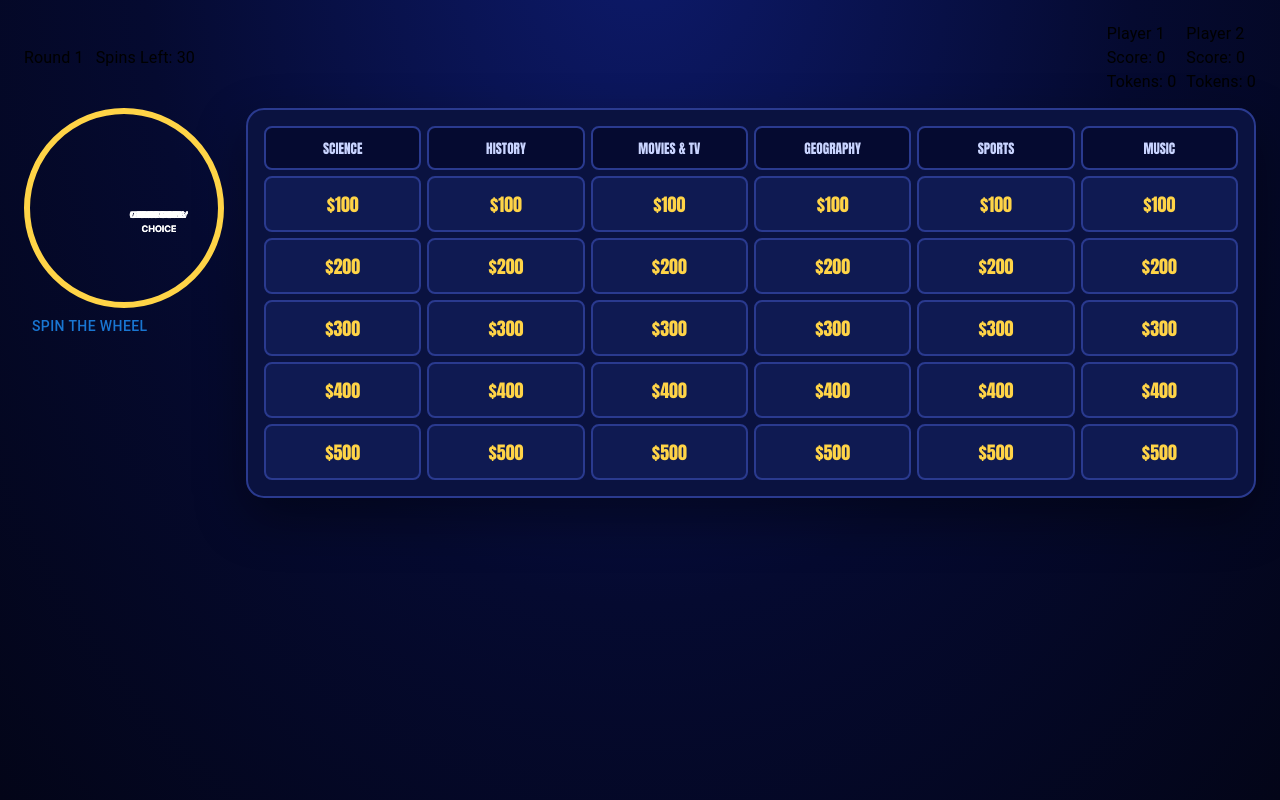
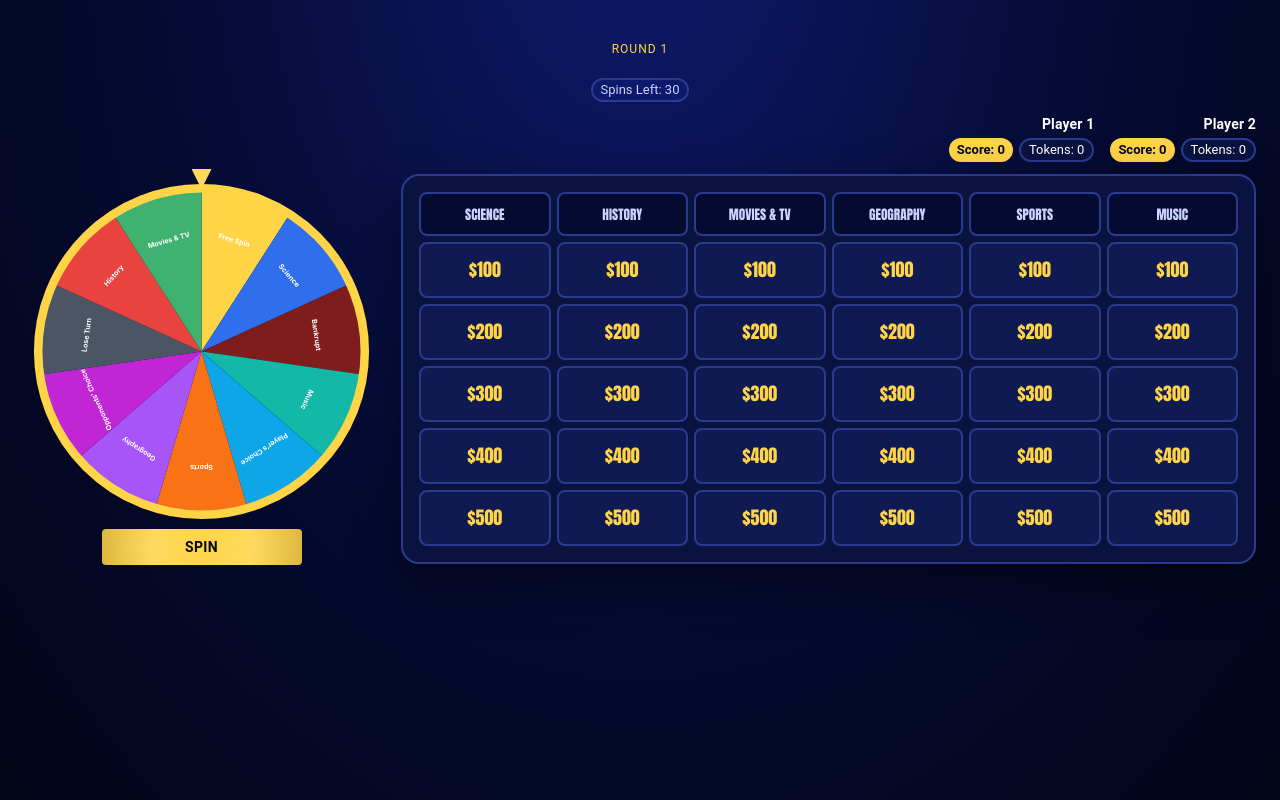
Before and after one commit to cscialex/Team-Dream-Wheel-of-Jeopardy, a React (Vite) app in the folder frontend/: page / in a window 1280 px wide. Built offline with nearby package versions, Linux system fonts and the light colour scheme.

Commit message:
wheel spins, fixed layout

```diff
--- a/frontend/package.json
+++ b/frontend/package.json
@@ -12,7 +12,9 @@
     "@emotion/react": "^11.14.0",
     "@emotion/styled": "^11.14.1",
     "@mui/material": "^9.2.0",
+    "d3-shape": "^3.2.0",
     "react": "^19.2.7",
+    "react-custom-roulette-r19": "^2.0.3",
     "react-dom": "^19.2.7"
   },
   "devDependencies": {
--- a/frontend/src/components/screens/game-screen/GameScreen.module.css
+++ b/frontend/src/components/screens/game-screen/GameScreen.module.css
@@ -9,16 +9,6 @@
 	padding: 22px 24px 30px;
 	box-sizing: border-box;
 	position: relative;
-}
-
-.topBar {
-	width: 100%;
-	display: flex;
-	align-items: center;
-	justify-content: space-between;
-	gap: 16px;
-	margin-bottom: 14px;
-	flex-wrap: wrap;
 }
 
 .topBarLeft {
--- a/frontend/src/components/screens/game-screen/GameScreen.tsx
+++ b/frontend/src/components/screens/game-screen/GameScreen.tsx
@@ -3,7 +3,7 @@ import Typography from "@mui/material/Typography";
 
 import styles from "./GameScreen.module.css";
 import {
-  type WheelPlayer,
+  type Player,
   type Cell,
   makeBoard,
   valuesForRound,
@@ -13,6 +13,7 @@ import {
 
 import { QuestionBoard } from "./question-board/QuestionBoard";
 import WheelComponent from "./wheel-component/WheelComponent";
+import TopBar from "../../top-bar/TopBar";
 
 export type GameScreenProps = {
   playerCount?: 2 | 3 | 4;
@@ -20,12 +21,13 @@ export type GameScreenProps = {
 }
 
 type GameState = {
-  players: WheelPlayer[];
+  players: Player[];
   currentPlayerIndex: number;
   round: 1 | 2;
   spinsRemaining: number;
   board: Cell[][];
   activeCategory: number | null;
+  announcer: "";
 }
 
 function initialState(
@@ -34,6 +36,7 @@ function initialState(
 ): GameState {
   return {
     players: Array.from({ length: playerCount }, (_, i) => ({
+      id: i,
       name: `Player ${i + 1}`,
       score: 0,
       tokens: 0,
@@ -43,6 +46,7 @@ function initialState(
     spinsRemaining: spinsPerRound,
     board: makeBoard(valuesForRound(1)),
     activeCategory: null,
+    announcer: ""
   };
 }
 
@@ -61,6 +65,7 @@ export function GameScreen({
     state.board[category].some((cell) => !cell.answered);
 
   const handleSpin = () => {
+
     console.log("TODO: Spin");
   };
 
@@ -79,29 +84,12 @@ export function GameScreen({
 
   return (
     <div className={styles.layout}>
-      <div className={styles.topBar}>
-        <div className={styles.topBarLeft}>
-          <Typography>Round {state.round}</Typography>
-          <Typography>Spins Left: {state.spinsRemaining}</Typography>
-        </div>
-
-        <div className={styles.scoreboard}>
-          {state.players.map((player) => (
-            <div key={player.name}>
-              <Typography>{player.name}</Typography>
-              <Typography>Score: {player.score}</Typography>
-              <Typography>Tokens: {player.tokens}</Typography>
-            </div>
-          ))}
-        </div>
-      </div>
+      <TopBar announcerText={state.announcer} players={state.players} currentRound={state.round} spinsLeft={state.spinsRemaining} />
 
       <div className={styles.mainRow}>
         <WheelComponent
           sectors={SECTORS}
           canSpin
-          isSpinning={false}
-          onSpin={handleSpin}
         />
 
         <QuestionBoard
--- a/frontend/src/components/screens/game-screen/wheel-component/WheelComponent.module.css
+++ b/frontend/src/components/screens/game-screen/wheel-component/WheelComponent.module.css
@@ -1,31 +1,43 @@
-.wheelWrapper {
+.layout {
+	flex: 1;
+	display: flex;
+	flex-direction: column;
 	position: relative;
-	width: 200px;
-	height: 200px;
 }
 
-.wheel {
-	width: 200px;
-	height: 200px;
-	border-radius: 50%;
-	border: 6px solid var(--color-gold);
-	position: relative;
-	transition: transform 3s cubic-bezier(0.17, 0.67, 0.2, 1);
+.trianglePointer {
+	position: absolute;
+	top: -5px;
+	left: 50%;
+	transform: translateX(-50%);
+	width: 20px;
+	height: 20px;
+	background-color: var(--color-gold-light);
+	clip-path: polygon(0% 0%, 100% 0%, 50% 100%);
+	z-index: 1;
 }
 
-.wheelLabel {
-	position: absolute;
-	top: 50%;
-	left: 50%;
-	width: 70px;
-	text-align: center;
-	color: var(--color-white);
-
-	font-size: 9px;
-	font-weight: bolder;
-	text-transform: uppercase;
+.wheelWrapper {
+	flex: 1;
 }
 
-.buttonStyle {
+.sectorLabel {
+	text-align: center;
+	font-size: 5px;
+	overflow-wrap: break-word;
+	font-weight: bold;
+	color: var(--color-white);
+}
 
+.buttonWrapper {
+	display: flex;
+	margin: auto;
 }
+
+.spinButton {
+	width: 200px;
+	background: #FFD447;
+	background: radial-gradient(circle, rgba(255, 212, 71, 1) 0%, rgba(255, 217, 98, 1) 50%, rgba(222, 184, 61, 1) 100%);
+	color: var(--color-navy-900) !important;
+	font-weight: bold !important;
+}
--- a/frontend/src/components/screens/game-screen/wheel-component/WheelComponent.tsx
+++ b/frontend/src/components/screens/game-screen/wheel-component/WheelComponent.tsx
@@ -1,33 +1,149 @@
-import { Button } from "@mui/material";
 import styles from "./WheelComponent.module.css";
 import type { Sector } from "../../../../types/wheelGame";
+import { useEffect, useMemo, useRef, useState } from "react";
+import { arc } from "d3-shape";
+import Button from "@mui/material/Button";
+
+const SPIN_DURATION_MS = 4000;
+const NUM_SPINS = 4;
 
 export type WheelComponentProps = {
   sectors: Sector[];
-    isSpinning: boolean;
   canSpin: boolean;
-    onSpin: () => void;
+};
+
+export default function WheelComponent({
+  sectors,
+  canSpin,
+}: WheelComponentProps) {
+  const [rotation, setRotation] = useState<number>(0);
+  const [isSpinning, setIsSpinning] = useState<boolean>(false);
+  const sectorSize = 360 / sectors.length;
+  const [result, setResult] = useState<Sector | null>(null);
+  const spinTimeoutRef = useRef<ReturnType<typeof setTimeout> | null>(null);
+
+  // svg settings
+  const viewboxSize = 250;
+  const wheelCenter = viewboxSize / 2;
+  const pathGenerator = arc()
+    .innerRadius(0)
+    .outerRadius(wheelCenter - 10);
+
+  function createArcPath(startAngle: number, endAngle: number) {
+    const toRadians = (numDegrees: number) => (numDegrees * Math.PI) / 180;
+
+    return pathGenerator({
+      startAngle: toRadians(startAngle),
+      endAngle: toRadians(endAngle),
+    });
   }
 
-export default function WheelComponent({sectors, isSpinning, canSpin, onSpin}: WheelComponentProps) {
+  // Pass a copy of the sectors into the shuffle so we dont modify in place
+  // with the Fisher Yates algorithm
+  const wheelSectors = useMemo(() => {
+    return shuffle([...sectors]);
+  }, [sectors]);
+
+  const handleSpin = () => {
+    if (isSpinning || !canSpin) return;
+
+    setIsSpinning(true);
+
+    const randomOffset = Math.random() * 360;
+    const sectorTargetRotation = rotation + NUM_SPINS * 360 + randomOffset;
+
+    setRotation(sectorTargetRotation);
+
+    spinTimeoutRef.current = setTimeout(() => {
+      // Strip the target rotation of the additional 360s from NumSpins
+      const normalizedAngle = ((sectorTargetRotation % 360) + 360) % 360;
+      const pointerAngle = (360 - normalizedAngle + 360) % 360;
+      const landedIndex =
+        Math.floor(pointerAngle / sectorSize) % wheelSectors.length;
+      const landedSector = wheelSectors[landedIndex];
+
+      setResult(landedSector);
+      setIsSpinning(false);
+      console.log("Landed on: ", landedSector);
+    }, SPIN_DURATION_MS);
+  };
+
+//   Cleanup for the spin timeout ref
+  useEffect(() => {
+    return () => {
+      if (spinTimeoutRef.current) clearTimeout(spinTimeoutRef.current);
+    };
+  }, []);
+
   return (
-        <div>
+    <div className={styles.layout}>
+      <div className={styles.trianglePointer} />
 
-            <div className={styles.wheelWrapper}>
-                <div className={styles.wheel}>
-                    {sectors.map((sector, idx) => {
+      <svg
+        viewBox={`0 0 ${viewboxSize} ${viewboxSize}`}
+        className={styles.wheelWrapper}
+      >
+        <g
+          style={{
+            transform: `rotate(${rotation}deg)`,
+            transformOrigin: `${wheelCenter}px ${wheelCenter}px`,
+            transition: `transform ${SPIN_DURATION_MS}ms cubic-bezier(0.17, 0.67, 0.24, 0.99)`,
+          }}
+        >
+          <g transform={`translate(${wheelCenter}, ${wheelCenter})`}>
+            {wheelSectors.map((sector, i) => {
+              const startAngle = i * sectorSize;
+              const endAngle = (i + 1) * sectorSize;
+
               return (
-                            <div key={idx} className={styles.wheelLabel}>
-                                {sector.label}
+                <g key={i}>
+                  <path
+                    d={createArcPath(startAngle, endAngle)}
+                    fill={sector.color}
+                  />
+
+                  <foreignObject
+                    x={-50}
+                    y={-(wheelCenter - 40)}
+                    width={100}
+                    height={50}
+                    transform={`rotate(${startAngle + sectorSize / 2})`}
+                  >
+                    <div className={styles.sectorLabel}>{sector.label}</div>
+                  </foreignObject>
+                </g>
+              );
+            })}
+
+            <circle
+              r={wheelCenter - 10}
+              fill="none"
+              stroke="var(--color-gold)"
+              strokeWidth={6}
+            />
+          </g>
+        </g>
+      </svg>
+
+      <div className={styles.buttonWrapper}>
+        <Button
+          className={styles.spinButton}
+          disabled={isSpinning || !canSpin}
+          onClick={handleSpin}
+        >
+          {isSpinning ? "Spinning..." : "Spin"}
+        </Button>
+      </div>
     </div>
   );
-                    })}
-                </div>
-            </div>
+}
 
-            <Button onClick={onSpin} disabled={!canSpin}>
-                {isSpinning ? "Spinning..." : "Spin the Wheel"}
-            </Button>
-        </div>
-    )
+function shuffle(sectors: Sector[]) {
+  // Implementation of the fisher yates algorithm for shuffling the sectors
+  for (let i = sectors.length - 1; i > 0; i--) {
+    const j = Math.floor(Math.random() * (i + 1));
+
+    [sectors[i], sectors[j]] = [sectors[j], sectors[i]];
   }
+  return sectors;
+}
--- /dev/null
+++ b/frontend/src/components/top-bar/TopBar.module.css
@@ -0,0 +1,97 @@
+.topBar {
+    display: flex;
+    flex-direction: column;
+    gap: 12px;
+    width: 100%;
+    padding: 12px 0px;
+    max-width: 1400px;
+}
+
+.wrapper {
+    display: flex;
+    flex-direction: row;
+}
+
+.playerRow {
+    display: flex;
+    flex-direction: column;
+    align-items: flex-end;
+    gap: 4px;
+}
+
+.playerName {
+    color: var(--color-white);
+}
+
+.chipGroup {
+    display: flex;
+    gap: 6px;
+}
+
+.spinsLeftChip {
+    align-self: center;
+    background-color: var(--color-navy-500) !important;
+    border: 2px solid var(--color-navy-border) !important;
+    border-radius: 8px;
+    color: var(--color-blue-pale) !important;
+}
+
+.scoreChip {
+    background-color: var(--color-gold) !important;
+    color: var(--color-navy-900) !important;
+    font-weight: 600 !important;
+}
+
+.playerColumn {
+    margin-left: auto;
+    display: flex;
+    flex-direction: row;
+    justify-content: center;
+    gap: 16px;
+    min-width: 140px;
+}
+
+.playerCard {
+    display: flex;
+    flex-direction: column;
+    text-align: center;
+    background-color: var(--color-navy-700);
+    border: 2px solid var(--color-navy-border);
+    border-radius: 8px;
+    padding: 6px 12px;
+    display: flex;
+    justify-content: space-between;
+    align-items: center;
+    color: var(--color-blue-pale);
+}
+
+
+.announcer {
+    flex: 1;
+    background-color: var(--color-blue-dim);
+    border-radius: 8px;
+    border: 2px solid var(--color-navy-border);
+    width: 100%;
+    padding: 12px 24px;
+    text-align: center;
+    display: flex;
+    justify-content: center;
+    flex-direction: column;
+    box-sizing: border-box;
+}
+
+.roundBadge {
+    align-self: center;
+    color: var(--color-gold);
+}
+
+.tokenChip {
+    background-color: var(--color-navy-700) !important;
+    color: var(--color-white) !important;
+    border: 2px solid var(--color-navy-border) !important;
+}
+
+.announcerLabel {
+    color: var(--color-gold) !important;
+    margin-bottom: 2px !important;
+}
--- /dev/null
+++ b/frontend/src/components/top-bar/TopBar.tsx
@@ -0,0 +1,63 @@
+import { Typography } from "@mui/material";
+import styles from "./TopBar.module.css";
+import type { Player } from "../../types/wheelGame";
+import Chip from "@mui/material/Chip";
+
+type TopBarProps = {
+  announcerText: string;
+  players: Player[];
+  currentRound: number;
+  spinsLeft: number;
+};
+
+export default function TopBar({
+  announcerText,
+  players,
+  currentRound,
+  spinsLeft,
+}: TopBarProps) {
+  return (
+    <div className={styles.topBar}>
+      <div className={styles.roundBadge}>
+        <Typography variant="overline">Round {currentRound}</Typography>
+      </div>
+      <Chip
+        label={`Spins Left: ${spinsLeft}`}
+        className={styles.spinsLeftChip}
+        size="small"
+      />
+      <div className={styles.wrapper}>
+        <div className={styles.playerColumn}>
+          {players.map((player) => (
+            <div className={styles.playerRow} key={player.id}>
+              <Typography variant="body2" className={styles.playerName}>
+                <b>{player.name}</b>
+              </Typography>
+              <div className={styles.chipGroup}>
+                <Chip
+                  label={`Score: ${player.score}`}
+                  className={styles.scoreChip}
+                  size="small"
+                />
+                <Chip
+                  label={`Tokens: ${player.tokens}`}
+                  className={styles.tokenChip}
+                  size="small"
+                />
+              </div>
+            </div>
+          ))}
+        </div>
+      </div>
+
+      {announcerText !== "" ? (
+        <div className={styles.announcer}>
+          <Typography variant="overline" className={styles.announcerLabel}>
+            Announcer
+          </Typography>
+          <Typography variant="body1">{announcerText}</Typography>
+        </div>
+      ) : null}
+    </div>
+  );
+}
--- a/frontend/src/index.css
+++ b/frontend/src/index.css
@@ -8,6 +8,8 @@
 	--color-navy-border: #2a3a8f;
 
 	--color-gold: #ffd447;
+	--color-gold-light: #FFD962;
+	--color-gold-dark: #DEB83D;
 
 	--color-blue-muted: #9fb0f0;
 	--color-blue-pale: #c9d4ff;
--- a/frontend/src/types/wheelGame.ts
+++ b/frontend/src/types/wheelGame.ts
@@ -17,7 +17,8 @@ export interface Cell {
 	answered: boolean;
 }
 
-export interface WheelPlayer {
+export interface Player {
+	id: number;
 	name: string;
 	score: number;
 	tokens: number;
```
Also changed, not shown: 1 other file (tests, documents, lock files or other folders). Lines whose indentation alone changed are shown as unchanged.
